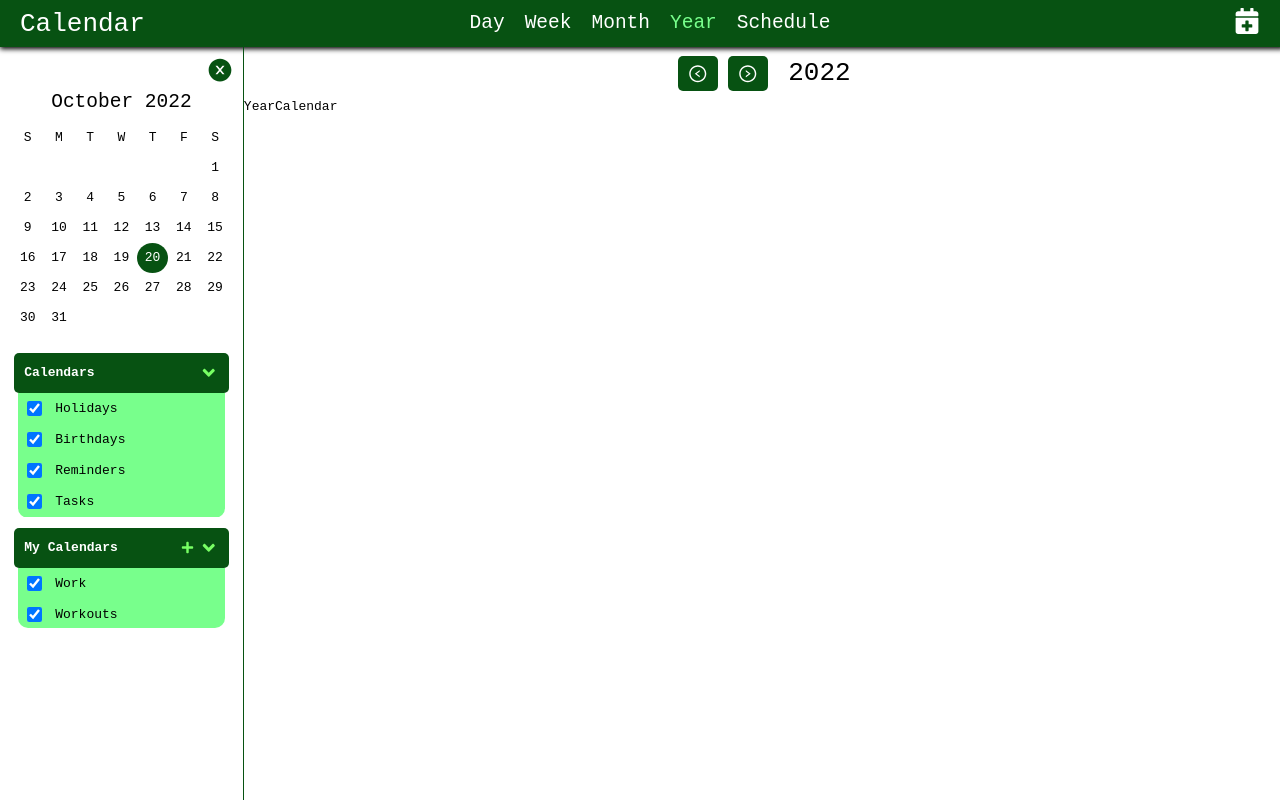
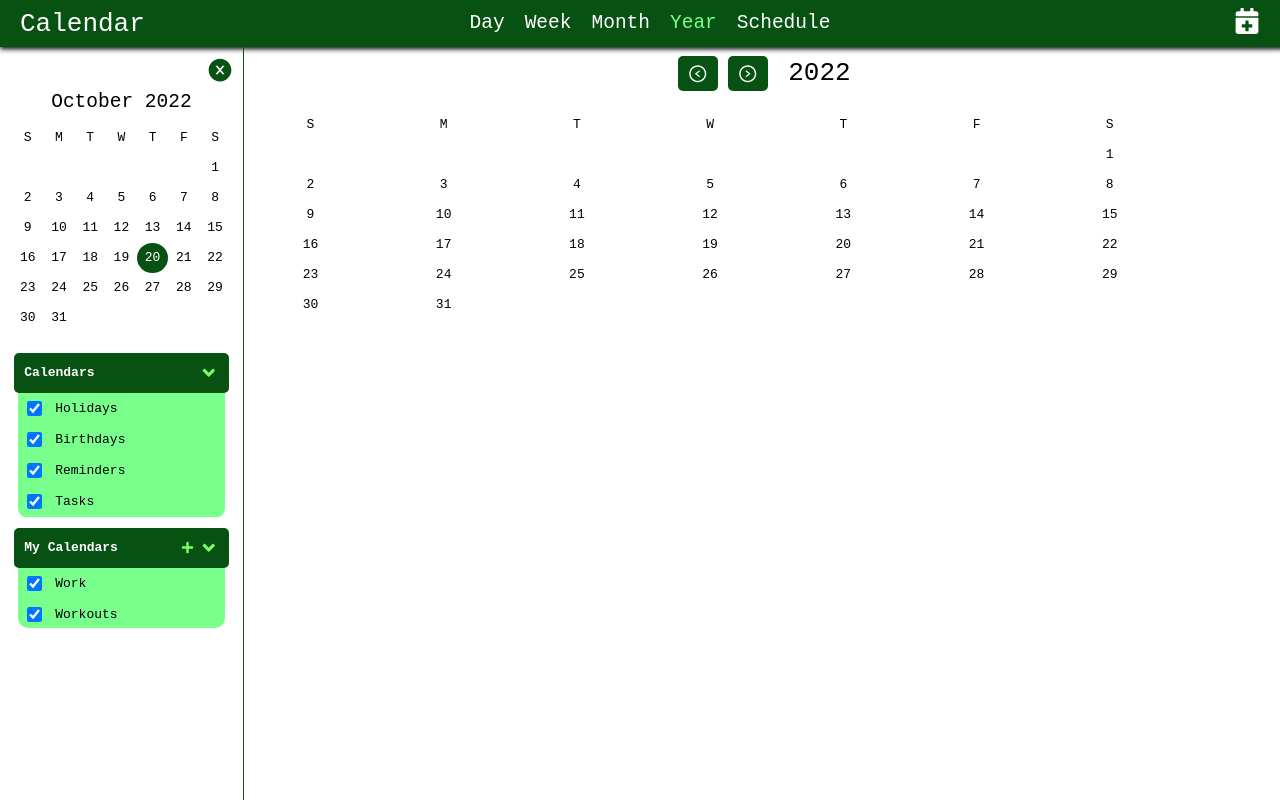
Before and after one commit to kraig-hebert/calendar, a React (Create React App) app: page / in a window 1280 px wide. Both pictures are taken after a click on the item "Year". Built offline with nearby package versions, Linux system fonts and the light colour scheme.

Commit message:
created SmallCalendar common component and added a test month of October 2022 to the year page for testing

```diff
--- a/src/components/common/smallMonthCalendar/SmallMonthCalendar.jsx
+++ b/src/components/common/smallMonthCalendar/SmallMonthCalendar.jsx
@@ -8,12 +8,37 @@ import { selectCurrentDate } from '../../../reducers/appSettings';
 
 const SmallMonthCalendar = (props) => {
   const classes = useStyles();
-  const { month } = props;
-  const date = useSelector(selectCurrentDate);
+  const { month, year } = props;
   const days = ['S', 'M', 'T', 'W', 'T', 'F', 'S'];
-  const numberOfDaysInMonth = getDaysInMonth(date); // returns number of days in month
+  const numberOfDaysInMonth = getDaysInMonth(new Date(year, month, 1)); // returns number of days in month
 
-  return <div></div>;
+  //   const checkIfCurrentDay = (i) => {
+  //     if (dayNumber === i) return classes.currentDay;
+  //     else return undefined;
+  //   };
+
+  // returns day of week to start the first day of month on
+  const calendarStartDay = () => getDay(new Date(year, month, 1));
+
+  const setDatesOnCalendar = (renderedCalendar) => {
+    const startDayOfMonth = calendarStartDay();
+    for (let i = 0; i < startDayOfMonth; i++) {
+      renderedCalendar.push(<div key={i + 7}></div>);
+    }
+    for (let i = 1; i <= numberOfDaysInMonth; i++) {
+      renderedCalendar.push(<div key={i + 6 + startDayOfMonth}>{i}</div>);
+    }
+    return renderedCalendar;
+  };
+
+  const assembleCalendar = () => {
+    const renderedCalendarWithHeader = days.map((day, index) => (
+      <div key={index}>{day}</div>
+    ));
+    return setDatesOnCalendar(renderedCalendarWithHeader);
+  };
+
+  return <div className={classes.calendar}>{assembleCalendar()}</div>;
 };
 
 SmallMonthCalendar.propTypes = {
--- a/src/components/common/smallMonthCalendar/styles.js
+++ b/src/components/common/smallMonthCalendar/styles.js
@@ -1,3 +1,25 @@
 import { createUseStyles } from 'react-jss';
 
-export const useStyles = createUseStyles({});
+export const useStyles = createUseStyles({
+  calendar: {
+    marginTop: '10px',
+    width: '90%',
+    display: 'grid',
+    gridTemplateColumns: 'repeat(7, 1fr)',
+    gridTemplateRows: 'repeat(7, 30px)',
+    marginBottom: '20px',
+    '& div': {
+      display: 'flex',
+      justifyContent: 'center',
+      alignItems: 'center',
+      width: '100%',
+      height: '100%',
+      cursor: 'default',
+    },
+  },
+  currentDay: {
+    backgroundColor: 'rgb(7,82,18)',
+    color: 'white',
+    borderRadius: '50%',
+  },
+});
--- a/src/components/header/navBar/NavBar.jsx
+++ b/src/components/header/navBar/NavBar.jsx
@@ -10,9 +10,8 @@ const NavBar = () => {
   const classes = useStyles();
   const dispatch = useDispatch();
   const currentCalendarSpread = useSelector(selectCurrentCalendarSpread);
-  const setStyle = (calendar) => {
-    if (currentCalendarSpread === calendar) return classes.selectedLink;
-  };
+  const setStyle = (calendar) =>
+    currentCalendarSpread === calendar ? classes.selectedLink : undefined;
   return (
     <nav>
       <ul className={classes.linkList}>
--- a/src/components/main/calendarTypes/yearCalendar/YearCalendar.jsx
+++ b/src/components/main/calendarTypes/yearCalendar/YearCalendar.jsx
@@ -1,9 +1,14 @@
 import React from 'react';
+import SmallMonthCalendar from '../../../common/smallMonthCalendar/SmallMonthCalendar';
 import { useStyles } from './styles';
 
 const YearCalendar = () => {
   const classes = useStyles();
-  return <div className={classes.yearCalendar}>YearCalendar</div>;
+  return (
+    <div className={classes.yearCalendar}>
+      <SmallMonthCalendar year={2022} month={9} />
+    </div>
+  );
 };
 
 export default YearCalendar;
--- a/src/components/sideDrawer/drawerCalendar/DrawerCalendar.jsx
+++ b/src/components/sideDrawer/drawerCalendar/DrawerCalendar.jsx
@@ -9,7 +9,7 @@ const DrawerCalendar = () => {
   const date = useSelector(selectCurrentDate);
   const days = ['S', 'M', 'T', 'W', 'T', 'F', 'S'];
   const numberOfDaysInMonth = getDaysInMonth(date); // returns number of days in month
-  const dayNumber = date.getDate(); //  returns numer of day of the month
+  const dayNumber = date.getDate(); //  returns number of day of the month
 
   const checkIfCurrentDay = (i) => {
     if (dayNumber === i) return classes.currentDay;
```
